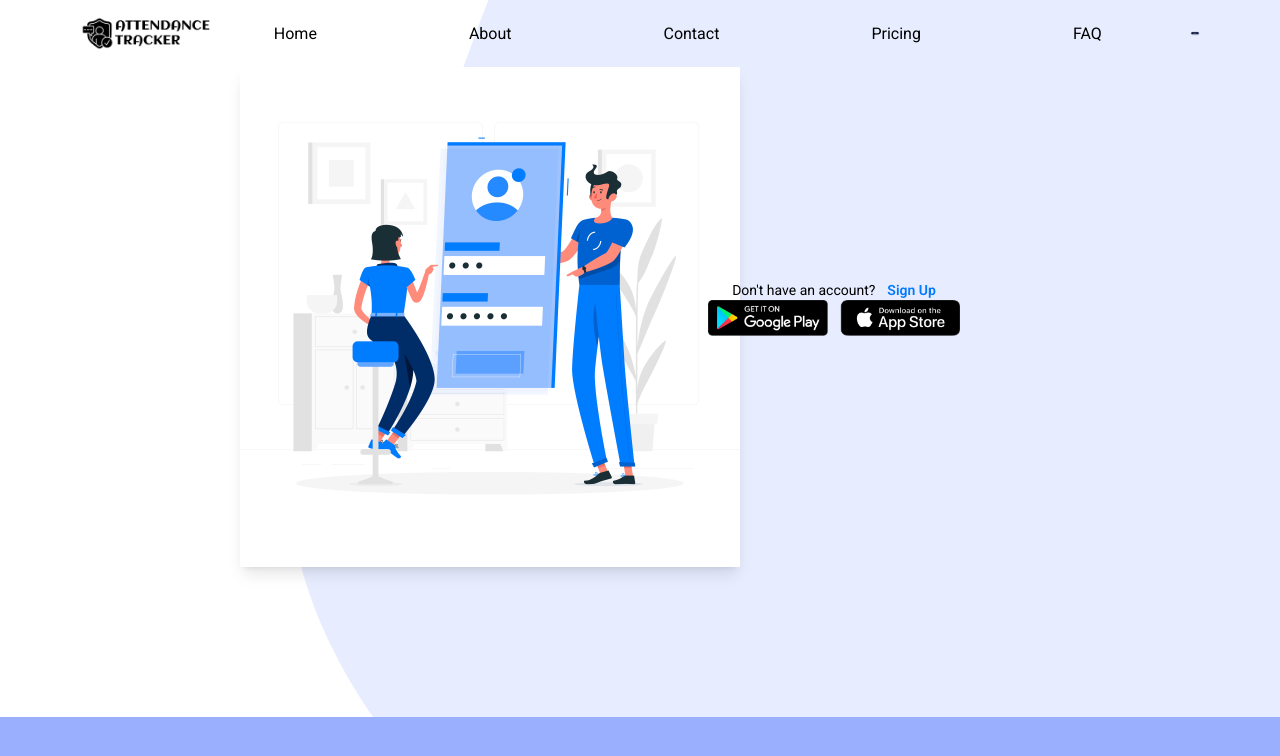
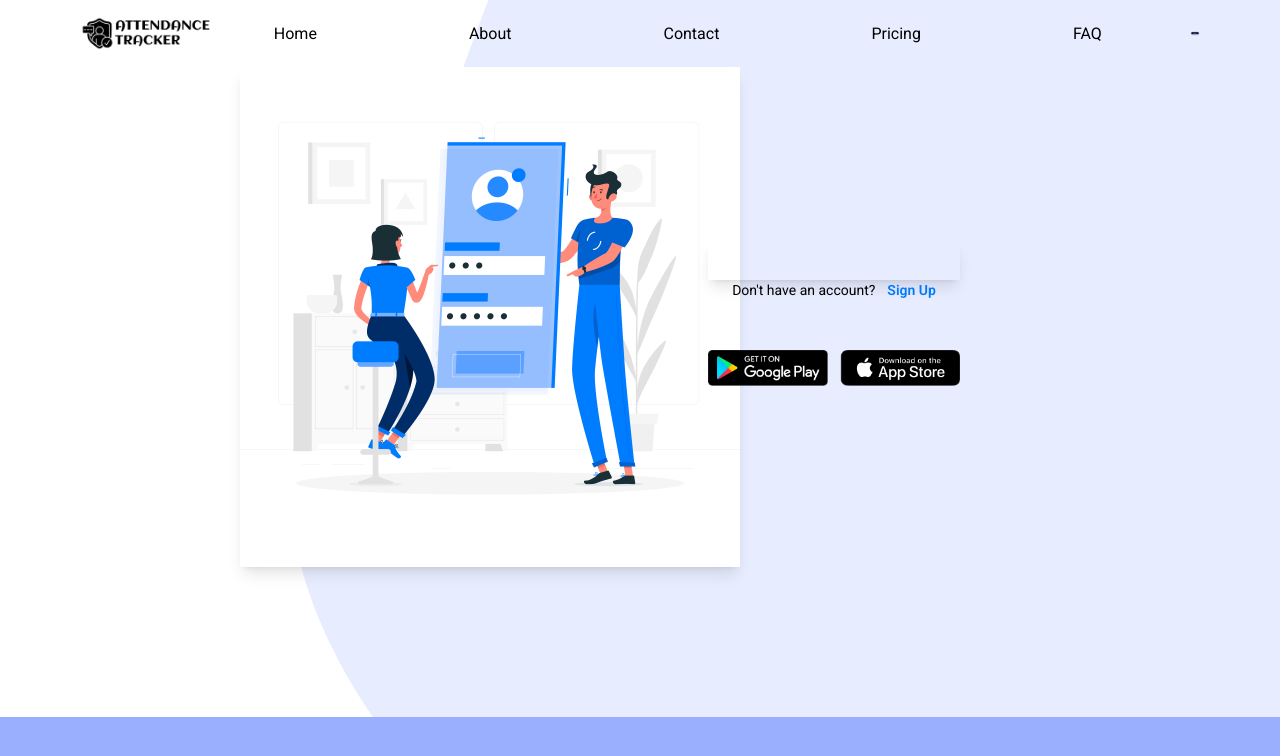
Before and after one commit to PDOX103/Attendance-Tracker, a React (Vite) app in the folder frontend/: page /signin in a window 1280 px wide. Shown: the top 756 px of the page. Built offline with nearby package versions, Linux system fonts and the light colour scheme.

Commit message:
Update Signin

```diff
--- a/frontend/src/Pages/SignIn.jsx
+++ b/frontend/src/Pages/SignIn.jsx
@@ -41,7 +41,7 @@ const SignIn = ({ setIsSignedIn }) => {
             transition={{ duration: 1, delay: 0.2 }}
             viewport={{ once: true, amount: 0.5 }}
           >
-            <div className="hover:!scale-110 duration-300">
+            <div className="hover:!scale-110 duration-300 shadow-lg">
               <GoogleLogin
                 onSuccess={handleGoogleSuccess}
                 onError={handleGoogleError}
@@ -57,6 +57,10 @@ const SignIn = ({ setIsSignedIn }) => {
                 Sign Up
               </NavLink>
             </div>
+
+            <section>
+              <div className="container grid-col-1 md:grid-cols-2 min-h-[50px]"></div>
+            </section>
 
             <div className="flex justify-center gap-3">
               <div className="hover:!scale-110 duration-300">
```
